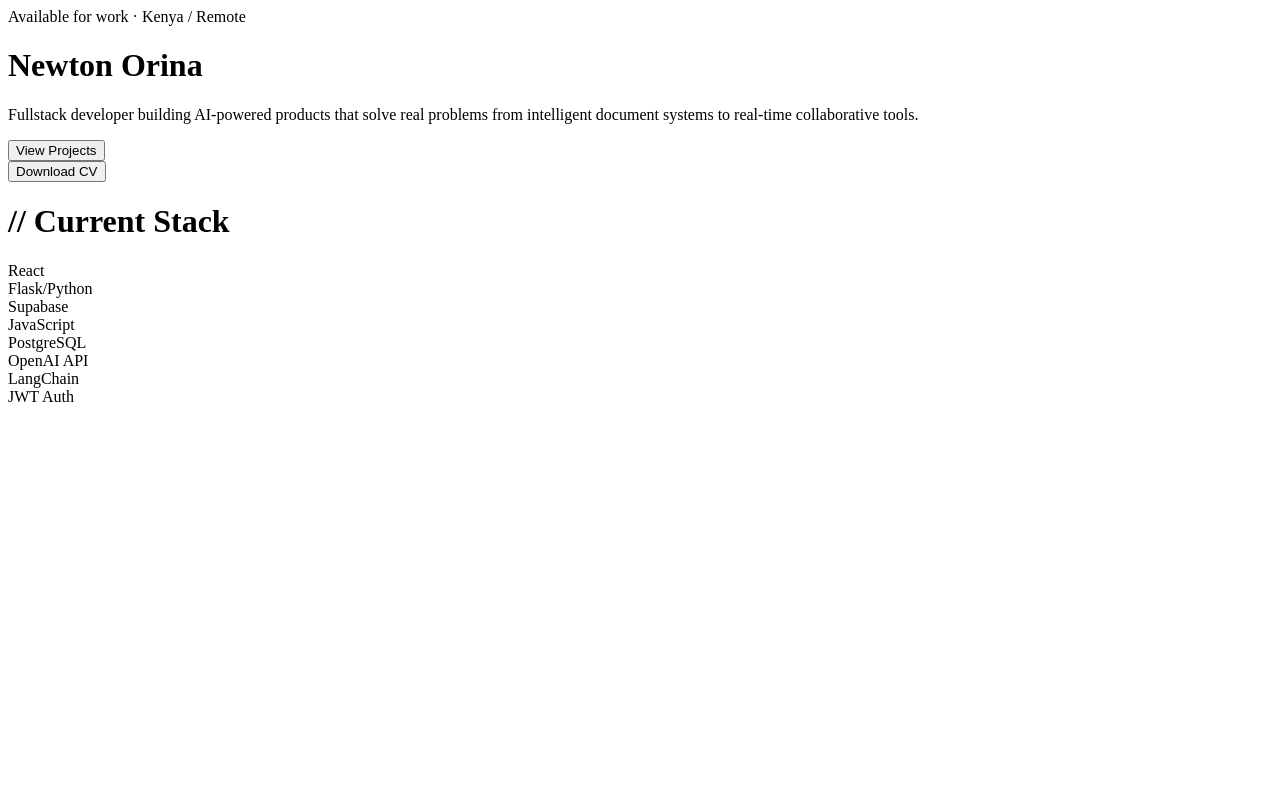
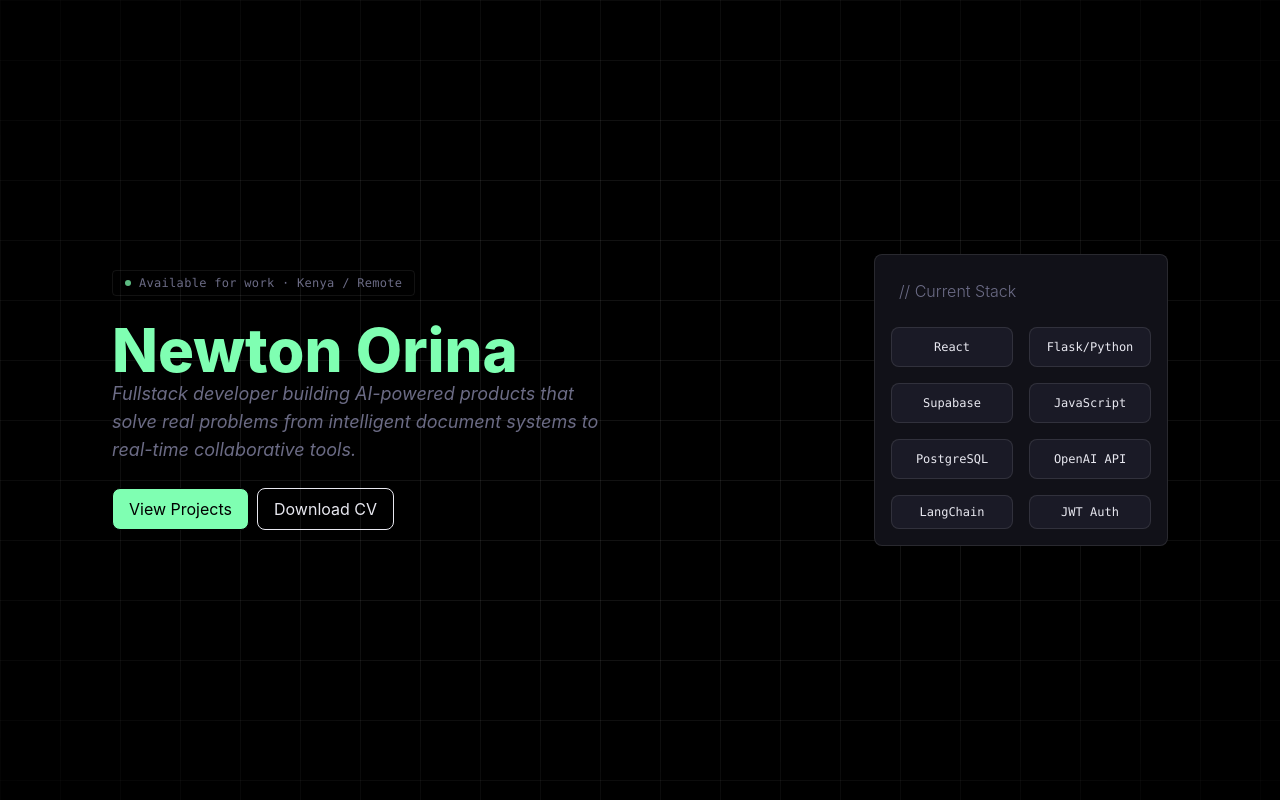
Before and after one commit to Ongeri123/Ongeri, a React (Vite) app: page / in a window 1280 px wide. Built offline with nearby package versions, Linux system fonts and the light colour scheme.

Commit message:
style hero section with tailwind and raw css

```diff
--- a/src/App.css
+++ b/src/App.css
@@ -0,0 +1,55 @@
+@import "tailwindcss";
+
+@theme {
+  --color-bg: #0a0a0f;
+  --color-surface: #111118;
+  --color-surface2: #1a1a26;
+  --color-accent: #7fffb2;
+  --color-coral: #ff6b6b;
+  --color-periwinkle: #6b8cff;
+  --color-amber: #ffc864;
+  --color-text-main: #e8e8f0;
+  --color-muted: #6b6b85;
+  --font-family-display: Syne, sans-serif;
+  --font-family-mono: "DM Mono", monospace;
+  --font-family-body: Lora, serif;
+}
+
+:root {
+  --border: rgba(255, 255, 255, 0.07);
+  background-color: black;
+}
+
+.hero {
+  position: relative;
+  min-height: 100vh;
+  background-color: black;
+  padding: 2rem;
+}
+
+.hero::before {
+  content: "";
+  position: absolute;
+  inset: 0;
+  min-height: 100vh;
+  background-image:
+    linear-gradient(var(--border) 1px, transparent 1px),
+    linear-gradient(90deg, var(--border) 1px, transparent 1px);
+  background-size: 60px 60px;
+  -webkit-mask-image: radial-gradient(
+    ellipse 80% 80% at 50% 50%,
+    black 40%,
+    transparent 100%
+  );
+  mask-image: radial-gradient(
+    ellipse 80% 80% at 50% 50%,
+    black 40%,
+    transparent 100%
+  );
+  z-index: 0;
+}
+
+.hero > * {
+  position: relative;
+  z-index: 1;
+}
```
